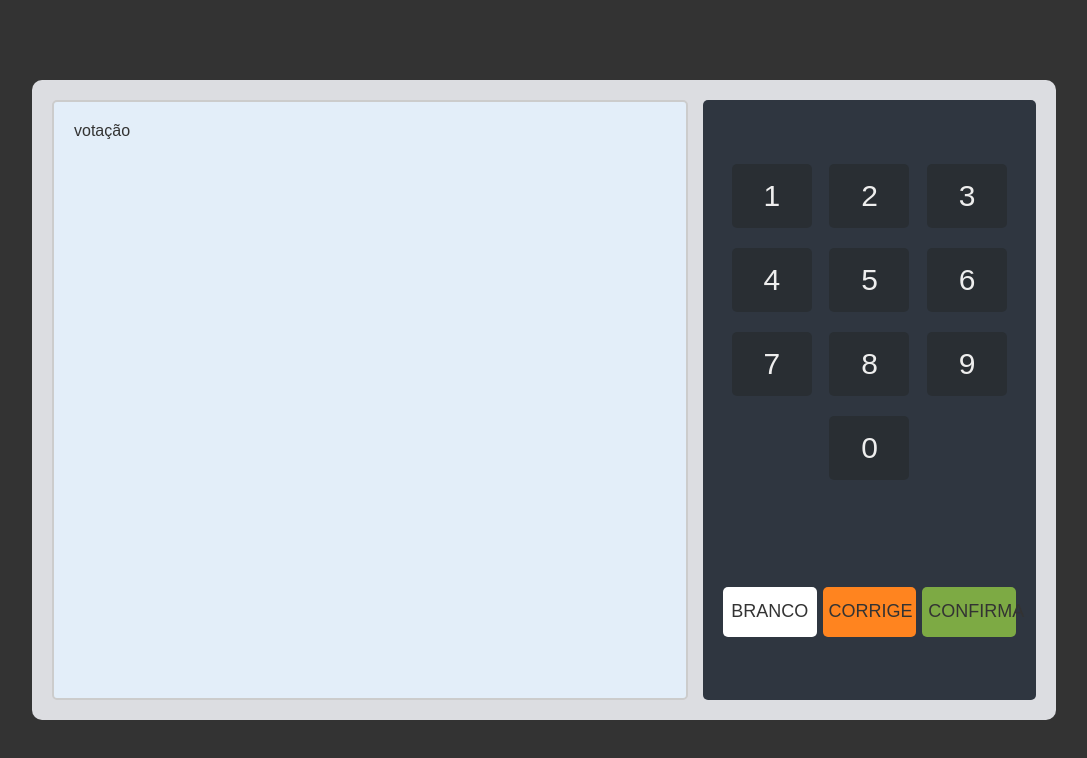
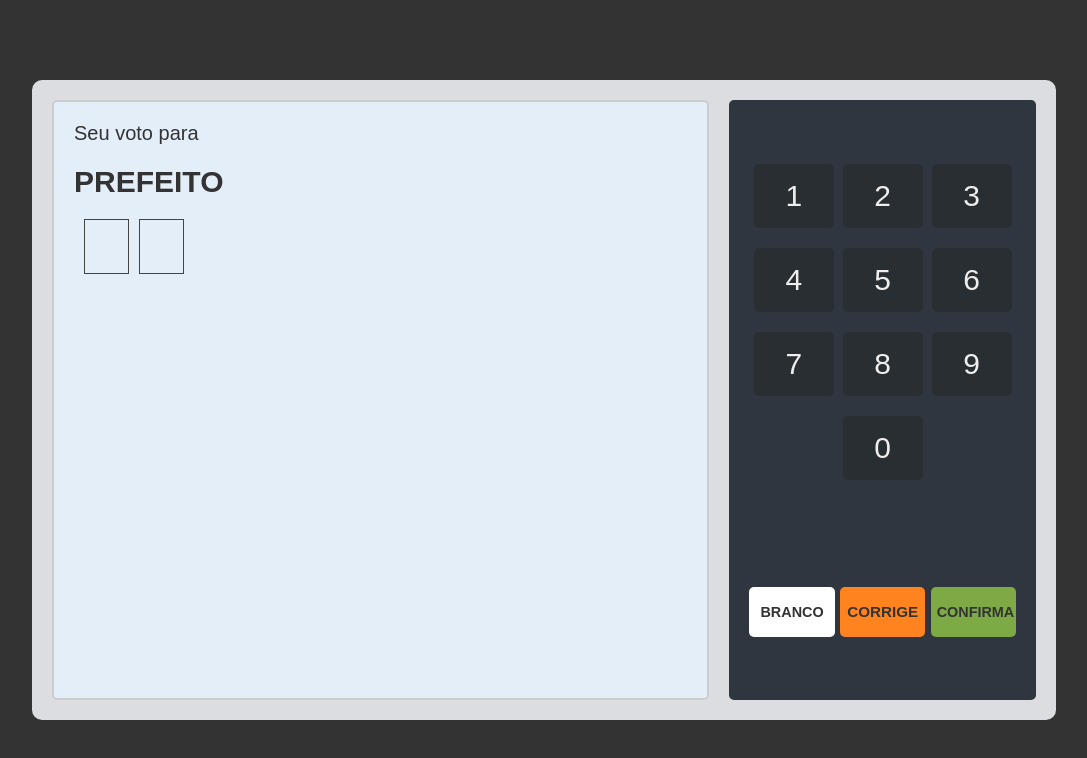
Before and after one commit to ThattoDev/Urna-anime-vue.js, a Vue app: page / in a window 1280 px wide. Shown: the top 758 px of the page, without its empty margins (96-1183 px from the left). Built offline with nearby package versions, Linux system fonts and the light colour scheme.

Commit message:
Implementação de tela

```diff
--- a/src/App.vue
+++ b/src/App.vue
@@ -4,6 +4,8 @@
 
       <Tela
       :tela= "tela"
+      :numeroVoto= "numeroVoto"
+      :quantidadeNumeros= "quantidadeNumeros"
       />
       <Teclado/>
 
@@ -27,7 +29,58 @@ export default {
   },
   data() {
     return {
-      tela: 'prefeito'
+      tela: 'prefeito',
+      numeroVoto: '',
+      quantidadeNumeros: 2,
+      candidato:{},
+      candidatos: {
+        "prefeito": {
+          "11":{
+            "nome": "Toji",
+            "partido": "Jujutsu",
+            "imagem": ''
+          },
+           "17":{
+            "nome": "Maki",
+            "partido": "Jujutsu0",
+            "imagem": ''
+          },
+           "21":{
+            "nome": "Naruto",
+            "partido": "Konoha",
+            "imagem": ''
+          },
+           "71":{
+            "nome": "Gojo",
+            "partido": "JujutsuFilme",
+            "imagem": ''
+          }
+        },
+
+        "vereador": {
+           "111":{
+            "nome": "Levi",
+            "partido": "Shingeki",
+            "imagem": ''
+          },
+           "171":{
+            "nome": "Sasuke",
+            "partido": "Konoha",
+            "imagem": ''
+          },
+           "222":{
+            "nome": "Nobara",
+            "partido": "Jujutsu",
+            "imagem": ''
+          },
+           "157":{
+            "nome": "Sukuna",
+            "partido": "Jujutsu0",
+            "imagem": ''
+          }
+
+        }
+      }
     }
   }
 }
@@ -52,6 +105,6 @@ export default {
   padding: 20px;
   border-radius: 10px;
   display: flex;
-  gap: 15px;
+  gap: 20px;
 }
 </style>
--- a/src/components/teclado.vue
+++ b/src/components/teclado.vue
@@ -83,22 +83,26 @@ export default {
 
     .teclado-acoes button {
         color: var(--cor-texto-escuro);
-        font-size: 18px;
         border-radius: 5px;
         width: 32%;
         height: 50px;
+        font-weight: bold;
     }
 
     .btn-branco {
         background-color: var(--botao-branco);
+        font-size: 90%;
     }
 
     .btn-corrige {
         background-color: var(--botao-corrige);
+        font-size: 95%;
     }
 
     .btn-confirma {
         background-color: var(--botao-confirma);
+        font-size: 90%;
+        padding-right: 25px;
     }
 
 </style>
--- a/src/components/tela.vue
+++ b/src/components/tela.vue
@@ -1,7 +1,23 @@
 <template>
     <div class="urna-tela">
         <div v-if="tela != 'fim'" class="urna-tela-voto">
-            votação
+            <div class="urna-tela-voto-textos">
+                <div class="urna-tela-voto-titulo">Seu voto para</div>
+                <div class="urna-tela-voto-tipo"> {{tela}}</div>
+                <div class="urna-tela-voto-numeros">
+
+                    <div class="urna-tela-voto-numero" v-for="{value,key} in numeroVoto.padEnd(quantidadeNumeros,' ')" :key="key">
+                        {{value}}
+                    </div>
+
+                </div>
+            </div>
+            <div class="urna-tela-voto-imgs">
+
+            </div>
+            <div class="urna-tela-voto-instrucoes">
+
+            </div>
         </div>
         <div v-if="tela == 'fim'"  class="urna-tela-fim">
             finalização
@@ -16,7 +32,10 @@ export default {
     // eslint-disable-next-line vue/multi-word-component-names
     name: 'Tela',
     props:{
-        tela: String
+        tela: String,
+        numeroVoto: String,
+        quantidadeNumeros: Number
+
     }
 }
 </script>
@@ -33,4 +52,33 @@ export default {
         color: var(--cor-texto-escuro);
     }
 
+    .urna-tela-voto-titulo {
+        font-size: 20px;
+    }
+
+    .urna-tela-voto-tipo {
+        font-size: 30px;
+        font-weight: bold;
+        margin: 20px 0;
+        text-transform: uppercase;
+    }
+
+    .urna-tela-voto-numeros {
+        display: flex;
+    }
+
+    .urna-tela-voto-numero {
+        width: 45px;
+        height: 55px;
+        color: red;
+        border: 1px solid var(--borda-escura);
+        align-items: center;
+        margin-left: 10px;
+        display: flex;
+        justify-content: center;
+        align-items: center;
+        font-size: 30px;
+    }
+
+
 </style>
```
Also changed, not shown: src/assets/AAYQAQSOAAgAAQAAAAAAAB-zrMZEDXI2T62PSuT6kpB6qg.png (deleted).
